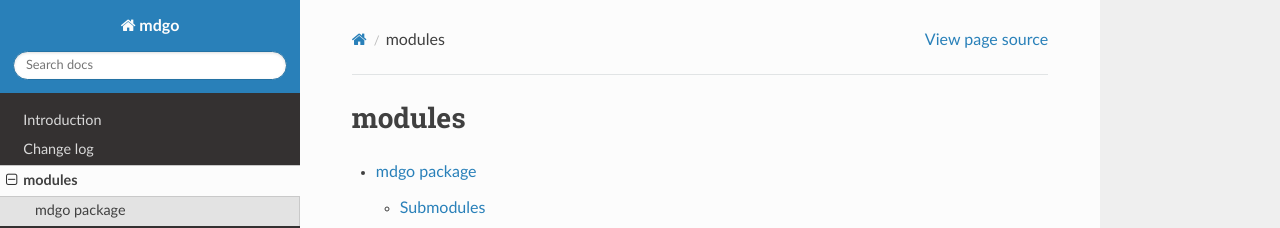
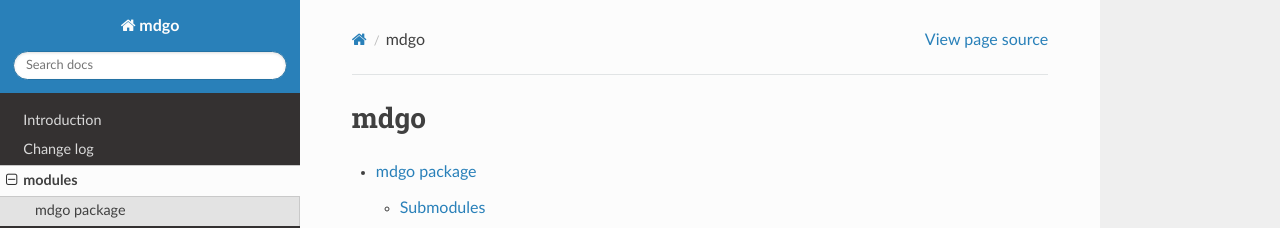
Before and after one commit to HouGroup/mdgo, a Sphinx documentation site: the page built from docs/source/modules.rst, in a window 1280 px wide. Shown: the top 228 px of the page. Built offline with Sphinx 7.4.7 and the Read the Docs theme 2.0.0, drawn with Linux system fonts in a browser that asks for light colours; part of the change alters nothing that is shown.

Commit message:
mock module

```diff
--- a/docs/source/conf.py
+++ b/docs/source/conf.py
@@ -13,8 +13,8 @@
 import os
 import sys
 import sphinx_rtd_theme
-sys.path.insert(0, os.path.abspath('../../'))
-
+from unittest.mock import MagicMock
+sys.path.insert(0, os.path.abspath('../../mdgo'))
 
 # -- Project information -----------------------------------------------------
 
@@ -61,3 +61,40 @@ html_theme = "sphinx_rtd_theme"
 # relative to this directory. They are copied after the builtin static files,
 # so a file named "default.css" will overwrite the builtin "default.css".
 html_static_path = ['_static']
+
+autodoc_mock_imports = [
+    "numpy",
+    "pandas",
+    "matplotlib",
+    "scipy",
+    "tqdm",
+    "pymatgen",
+    "statsmodels",
+    "pubchempy",
+    "MDAnalysis",
+    "selenium",
+    "matplotlib.pyplot",
+    "MDAnalysis.lib",
+    "MDAnalysis.lib.distances",
+    "MDAnalysis.analysis",
+    "MDAnalysis.analysis.msd",
+    "MDAnalysis.analysis.distances",
+    "pymatgen.io",
+    "pymatgen.io.lammps",
+    "pymatgen.io.lammps.data",
+    "statsmodels.tsa",
+    "statsmodels.tsa.stattools",
+    "scipy.signal",
+    "scipy.optimize",
+    "selenium.common",
+    "selenium.common.exceptions",
+    "selenium.webdriver",
+    "selenium.webdriver.support",
+    "selenium.webdriver.support.ui",
+    "selenium.webdriver.common",
+    "selenium.webdriver.common.by"
+]
+
+
+for mod_name in autodoc_mock_imports:
+   sys.modules[mod_name] = MagicMock()
--- a/docs/source/modules.rst
+++ b/docs/source/modules.rst
@@ -1,4 +1,4 @@
-modules
+mdgo
 ====
 
 .. toctree::
```
